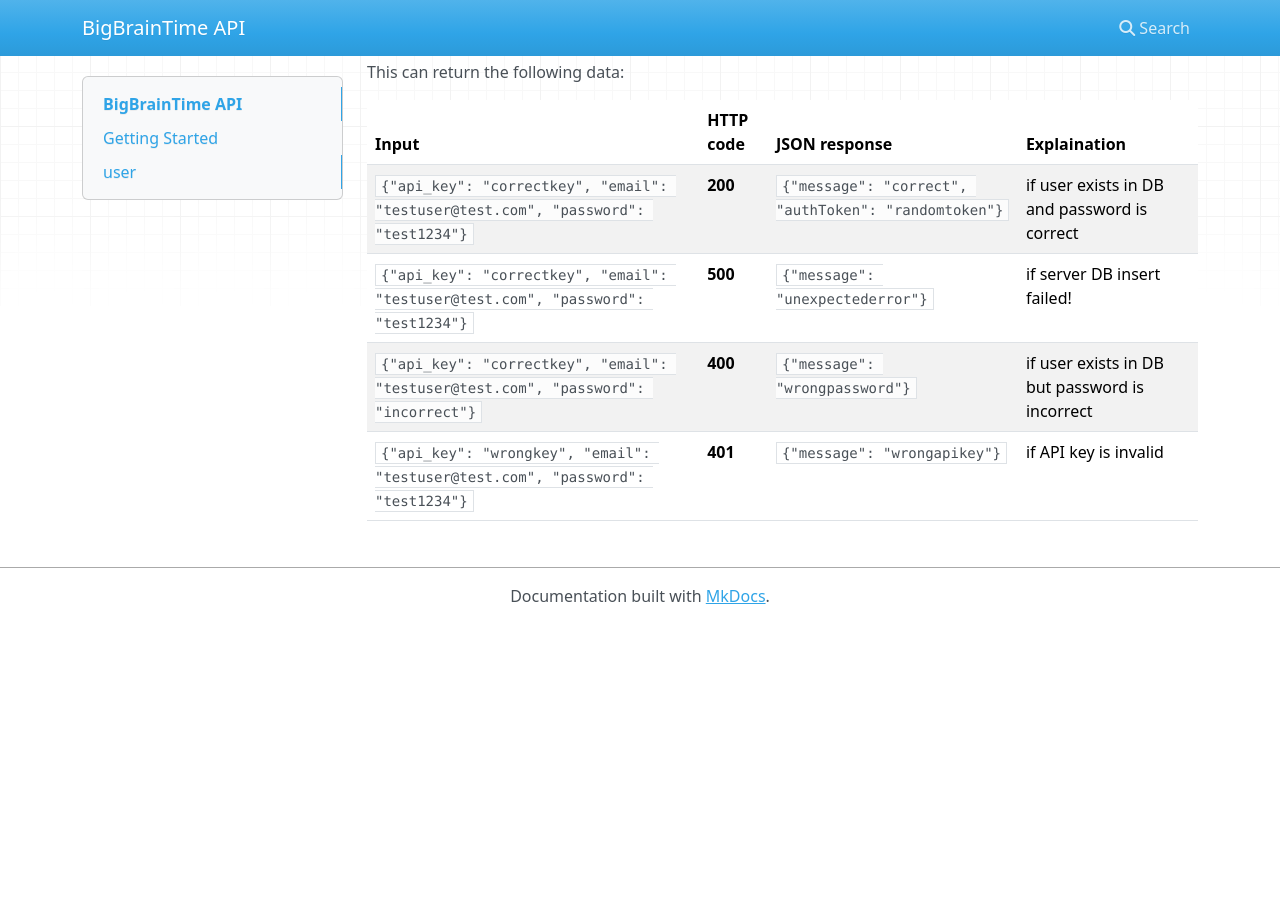
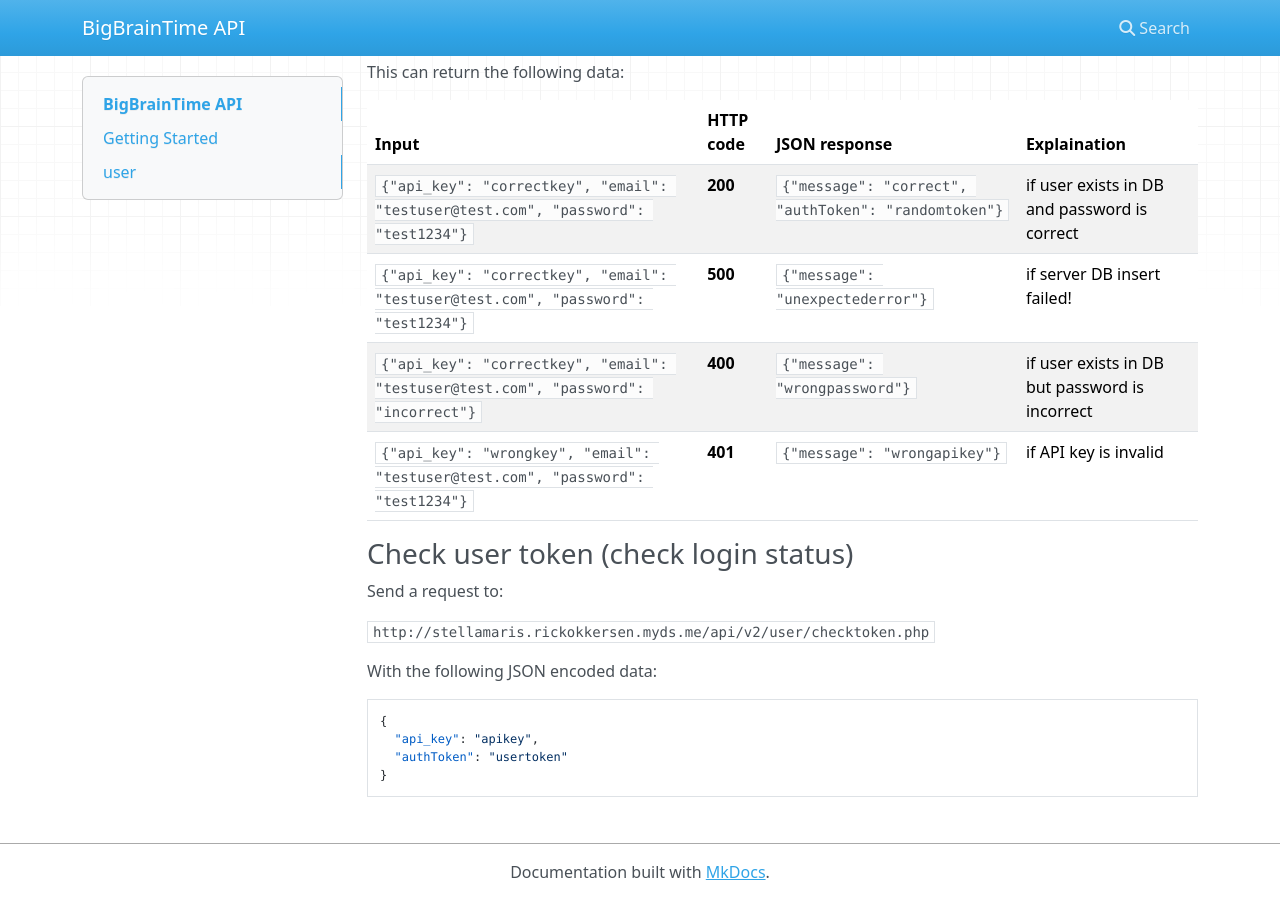
Before and after one commit to Underlyingglitch/NightLightStudiosAPI, an MkDocs documentation site: the page built from docs/index.md, in a window 1280 px wide and 900 px high, scrolled down 1700 px. Built offline with MkDocs 1.6.1, drawn with Linux system fonts in a browser that asks for light colours; nearby versions of some CDN libraries; before the commit the page ends 2324 px from its top, so only the background shows below that.

Commit message:
Update index.md

````diff
--- a/docs/index.md
+++ b/docs/index.md
@@ -65,3 +65,18 @@ Input | HTTP code | JSON response | Explaination
 `{"api_key": "correctkey", "email": "testuser@test.com", "password": "test1234"}` | **500** | `{"message": "unexpectederror"}` | if server DB insert failed!
 `{"api_key": "correctkey", "email": "testuser@test.com", "password": "incorrect"}` | **400** | `{"message": "wrongpassword"}` | if user exists in DB but password is incorrect
 `{"api_key": "wrongkey", "email": "testuser@test.com", "password": "test1234"}` | **401** | `{"message": "wrongapikey"}` | if API key is invalid
+
+### Check user token (check login status)
+
+Send a request to:
+
+`http://stellamaris.rickokkersen.myds.me/api/v2/user/checktoken.php`
+
+With the following JSON encoded data:
+
+```
+{
+  "api_key": "apikey",
+  "authToken": "usertoken"
+}
+```
````
